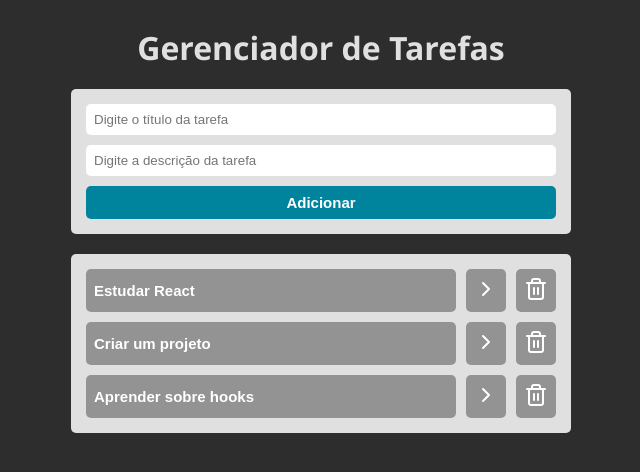
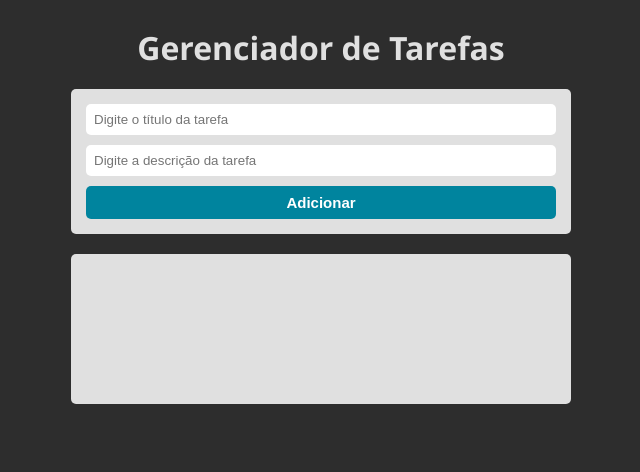
Before and after one commit to andressatomiozzo/react, a React (Vite) app in the folder 003-to-do-list/: page / in a window 1280 px wide. Shown: the top 472 px of the page, without its empty margins (319-959 px from the left). Built offline with nearby package versions, Linux system fonts and the light colour scheme.

Commit message:
003 - To-do List - uuid as the task.id

```diff
--- a/003-to-do-list/package.json
+++ b/003-to-do-list/package.json
@@ -12,7 +12,8 @@
   "dependencies": {
     "lucide-react": "^1.8.0",
     "react": "^19.2.4",
-    "react-dom": "^19.2.4"
+    "react-dom": "^19.2.4",
+    "uuid": "^13.0.0"
   },
   "devDependencies": {
     "@eslint/js": "^9.39.4",
--- a/003-to-do-list/src/App.tsx
+++ b/003-to-do-list/src/App.tsx
@@ -1,26 +1,31 @@
+import { useState } from "react";
+import { v4 as uuidv4 } from 'uuid';
 import AddTask from "./components/AddTasks";
 import Tasks from "./components/Tasks";
 import "./App.css";
-import { useState } from "react";
+
+interface tasks {
+  id: string;
+  title: string;
+  description: string;
+  completed: boolean;
+}
 
 function App() {
-  const [tasks, setTasks] = useState([
-    { id: 1, title: "Estudar React", description: "Estudar os conceitos básicos de React, como componentes, props e estado.", completed: false },
-    {
-      id: 2,
-      title: "Criar um projeto",
-      description: "Criar um projeto simples usando React para praticar os conceitos aprendidos.",
+  const [tasks, setTasks] = useState<tasks[]>([]);
+
+  function onTaskAdd(title: string, description: string) {
+    const newTask = {
+      id: uuidv4(),
+      title,
+      description,
       completed: false,
-    },
-    {
-      id: 3,
-      title: "Aprender sobre hooks",
-      description: "Estudar os hooks do React, como useState e useEffect, para gerenciar estado e efeitos colaterais.",
-      completed: false,
-    },
-  ]);
+    };
 
-  function onTaskClick(taskId: number) {
+    setTasks([...tasks, newTask]);
+  }
+
+  function onTaskClick(taskId: string) {
     const newTasks = tasks.map((task) => {
       if (task.id === taskId) {
         return { ...task, completed: !task.completed };
@@ -31,20 +36,9 @@ function App() {
     setTasks(newTasks);
   }
 
-  function onTaskDelete(taskId: number) {
+  function onTaskDelete(taskId: string) {
     const newTasks = tasks.filter((task) => task.id !== taskId);
     setTasks(newTasks);
-  }
-
-  function onTaskAdd(title: string, description: string) {
-    const newTask = {
-      id: Date.now(),
-      title,
-      description,
-      completed: false,
-    };
-
-    setTasks([...tasks, newTask]);
   }
 
   return (
--- a/003-to-do-list/src/components/Tasks/index.tsx
+++ b/003-to-do-list/src/components/Tasks/index.tsx
@@ -2,9 +2,9 @@ import { ChevronRightIcon, TrashIcon } from "lucide-react";
 import "./style.css";
 
 interface props {
-  tasks: { id: number; title: string; description: string; completed: boolean }[];
-  onTaskClick: (taskId: number) => void;
-  onTaskDelete: (taskId: number) => void;
+  tasks: { id: string; title: string; description: string; completed: boolean }[];
+  onTaskClick: (taskId: string) => void;
+  onTaskDelete: (taskId: string) => void;
 }
 
 function Tasks({ tasks, onTaskClick, onTaskDelete }: props) {
```
Also changed, not shown: 1 other file (tests, documents, lock files or other folders).
